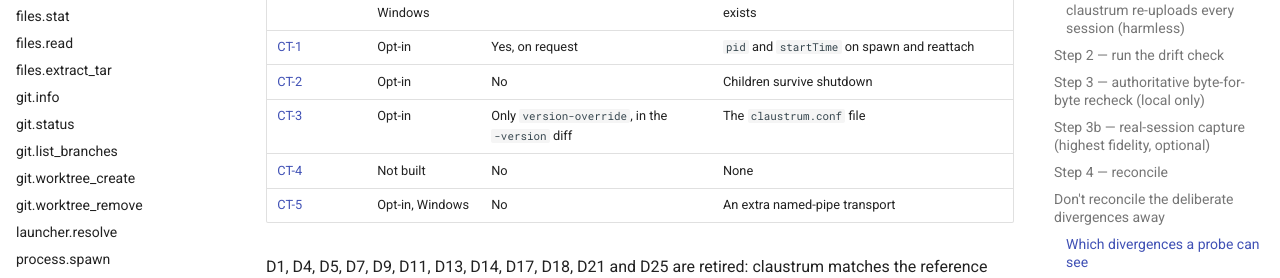
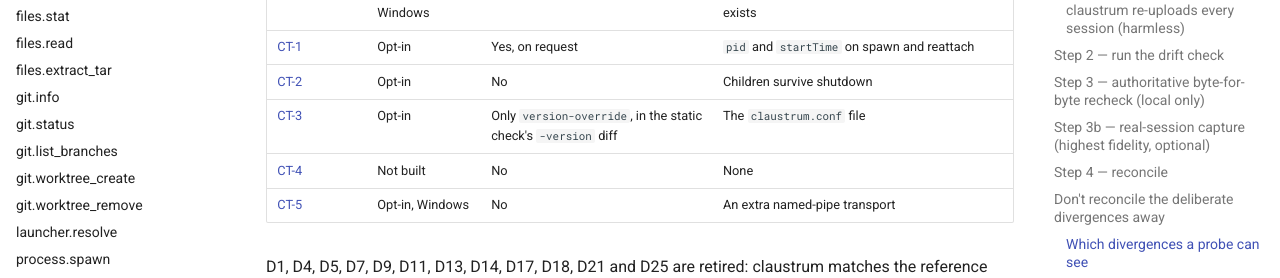
Before and after one commit to schubydoo/claustrum, an MkDocs documentation site: the page built from docs/UPSTREAM-TRACKING.md, in a window 1280 px wide and 900 px high, scrolled down 5082 px. Shown: the part 152-430 px from the top of the window. Built offline with MkDocs 1.6.1 and Material for MkDocs 9.7.7, drawn with Linux system fonts in a browser that asks for light colours; comment, search, counter and statistics services are not loaded.

Commit message:
docs: name the static check in the CT-3 row
Co-Authored-By: Claude Opus 5.5 <noreply@anthropic.com>

```diff
--- a/docs/UPSTREAM-TRACKING.md
+++ b/docs/UPSTREAM-TRACKING.md
@@ -206,7 +206,7 @@ means that a probe which reaches the path shows it. The battery never drives
 | [D27](DIVERGENCES.md#d27) | Always-on, Windows | Yes, in a case-sensitive folder | The stale step keeps an entry whose record path exists |
 | [CT-1](DIVERGENCES.md#ct-1) | Opt-in | Yes, on request | `pid` and `startTime` on spawn and reattach |
 | [CT-2](DIVERGENCES.md#ct-2) | Opt-in | No | Children survive shutdown |
-| [CT-3](DIVERGENCES.md#ct-3) | Opt-in | Only `version-override`, in the `-version` diff | The `claustrum.conf` file |
+| [CT-3](DIVERGENCES.md#ct-3) | Opt-in | Only `version-override`, in the static check's `-version` diff | The `claustrum.conf` file |
 | [CT-4](DIVERGENCES.md#ct-4) | Not built | No | None |
 | [CT-5](DIVERGENCES.md#ct-5) | Opt-in, Windows | No | An extra named-pipe transport |
 
```
